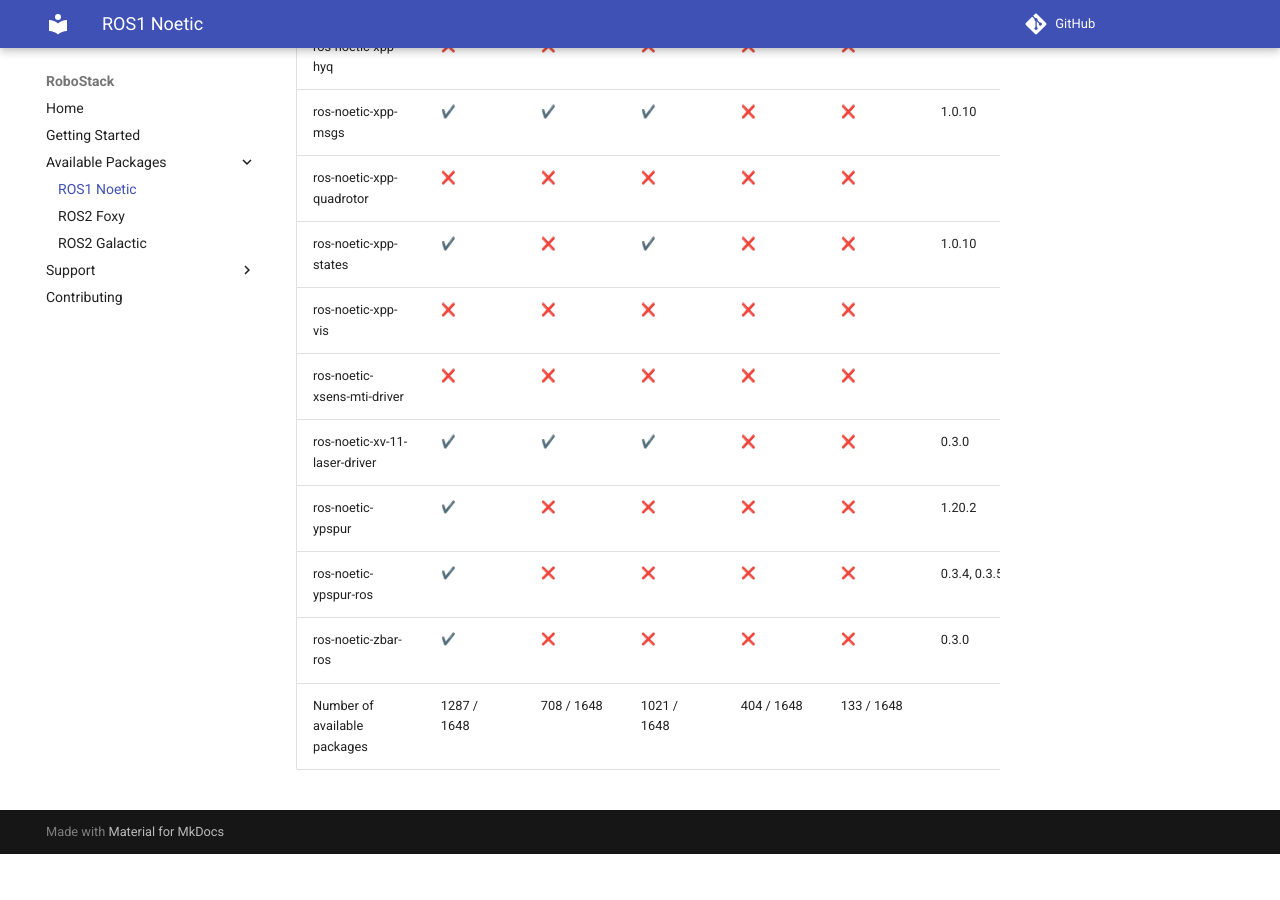
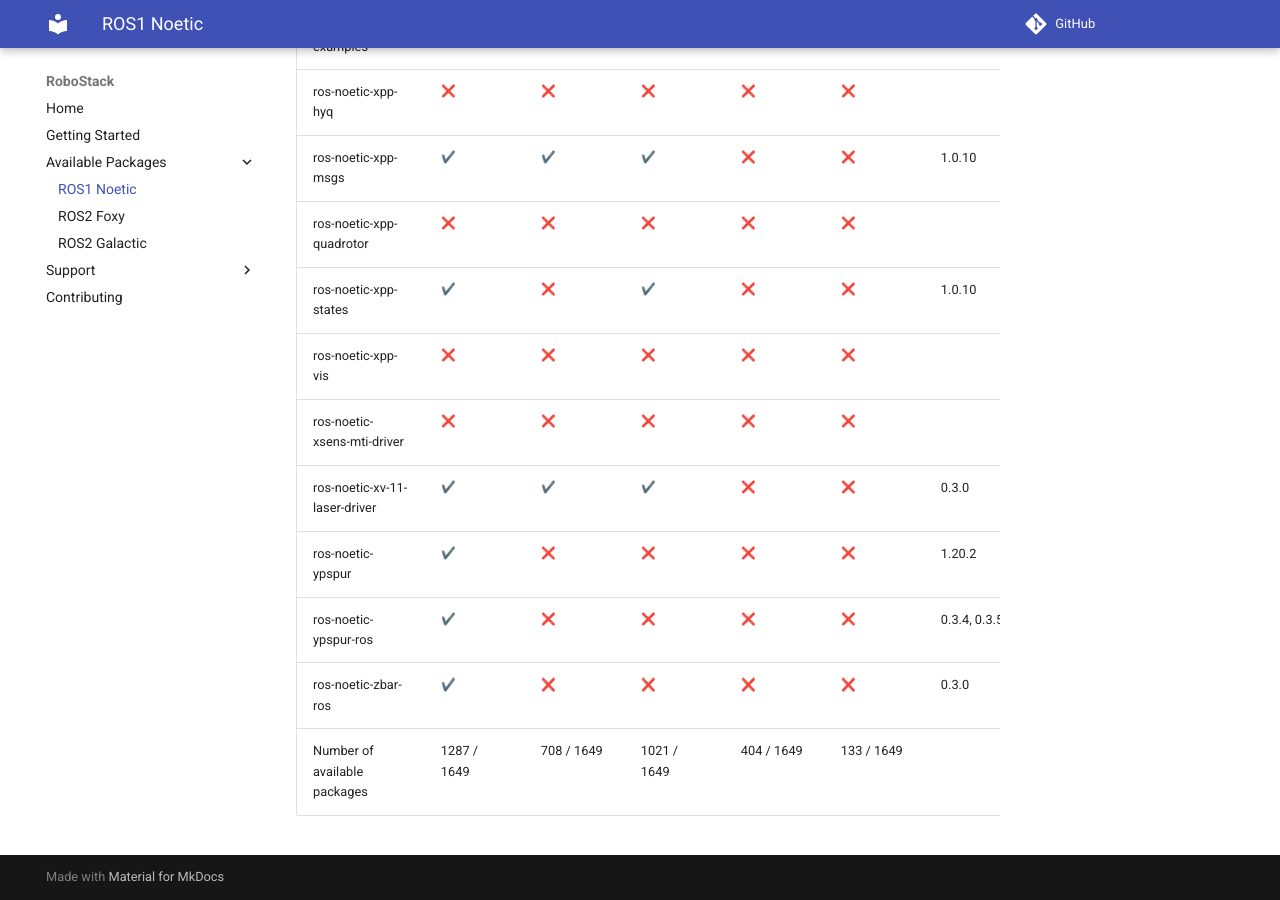
Before and after one commit to RoboStack/robostack.github.io, an MkDocs documentation site: the page built from docs/noetic.md, in a window 1280 px wide and 900 px high, scrolled down 120427 px. Built offline with MkDocs 1.6.1 and Material for MkDocs 9.7.7, drawn with Linux system fonts in a browser that asks for light colours; emoji names are drawn with the system emoji font; comment, search, counter and statistics services are not loaded; before the commit the page ends 121281 px from its top, so only the background shows below that.

Commit message:
Update tables

```diff
--- a/docs/noetic.md
+++ b/docs/noetic.md
@@ -1648,4 +1649,4 @@
 | ros-noetic-ypspur | :heavy_check_mark: { data-sort='1' } | :x: { data-sort='0' } | :x: { data-sort='0' } | :x: { data-sort='0' } | :x: { data-sort='0' } | 1.20.2  |
 | ros-noetic-ypspur-ros | :heavy_check_mark: { data-sort='1' } | :x: { data-sort='0' } | :x: { data-sort='0' } | :x: { data-sort='0' } | :x: { data-sort='0' } | 0.3.4, 0.3.5  |
 | ros-noetic-zbar-ros | :heavy_check_mark: { data-sort='1' } | :x: { data-sort='0' } | :x: { data-sort='0' } | :x: { data-sort='0' } | :x: { data-sort='0' } | 0.3.0  |
-| Number of available packages |  1287 / 1648 | 708 / 1648 | 1021 / 1648 | 404 / 1648 | 133 / 1648 |
+| Number of available packages |  1287 / 1649 | 708 / 1649 | 1021 / 1649 | 404 / 1649 | 133 / 1649 |
```
Also changed, not shown: other parts of docs/noetic.md (+1 -0 lines), docs/foxy.md (+2 -1 lines).
